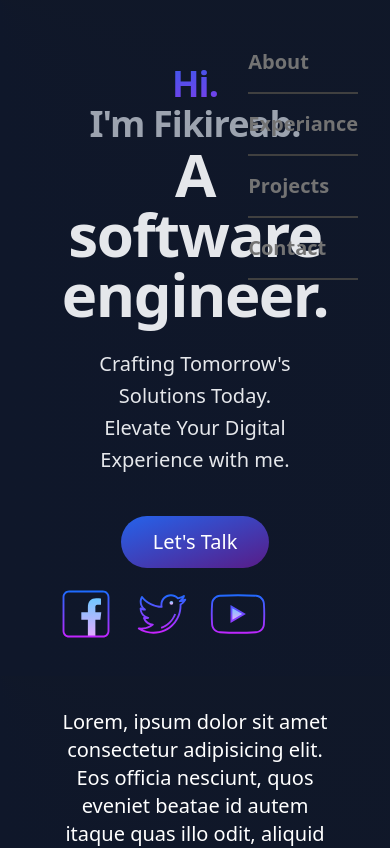
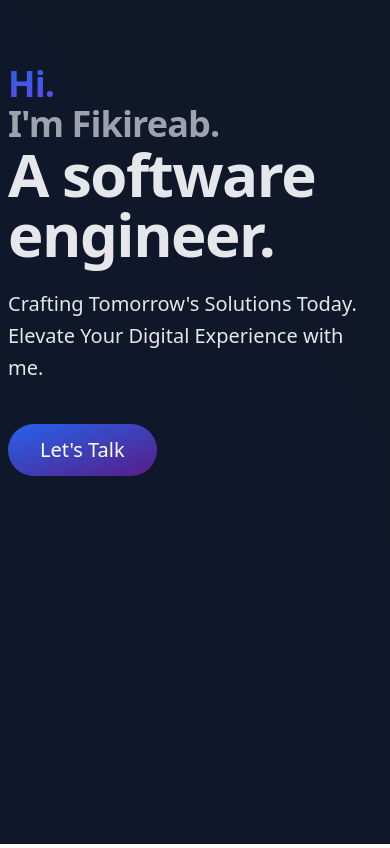
Before and after one commit to fikireab-m/personal-website, a React (Vite) app: page / in a window 390 px wide. Shown: the top 848 px of the page. Built offline with nearby package versions, Linux system fonts and the light colour scheme.

Commit message:
common sidename

```diff
--- a/src/App.tsx
+++ b/src/App.tsx
@@ -1,12 +1,9 @@
 import './App.css'
-import AboutMe from './pages/About'
-import Hero from './pages/Hero'
-const App=()=> {
+import Home from './pages/Home'
+const App = () => {
   return (
     <>
-    {/* <Header/> */}
-    <Hero/>
-    <AboutMe/>
+      <Home />
     </>
   )
 }
--- /dev/null
+++ b/src/components/SideMenu.tsx
@@ -0,0 +1,119 @@
+import { useMotionValue, motion, useSpring, useTransform } from "framer-motion";
+import { useRef } from "react";
+import Card from "../components/Card";
+export const Menu = () => {
+    return (
+      <section className="">
+        <div className="mx-auto max-w-5xl">
+          <Link
+            heading="About"
+            href="#aboutme"
+          />
+          <Link
+            heading="Experiance"
+            href="#"
+          />
+          <Link
+            heading="Projects"
+            href="#"
+          />
+          <Link
+            heading="Contact"
+            href="#"
+          />
+        </div>
+      </section>
+    );
+  };
+
+  interface LinkProps {
+    heading: string;
+    href: string;
+  }
+
+  const Link: React.FC<LinkProps> = ({ heading, href }) => {
+    const ref = useRef<HTMLAnchorElement>(null);
+
+    const x = useMotionValue(0);
+    const y = useMotionValue(0);
+
+    const mouseXSpring = useSpring(x);
+    const mouseYSpring = useSpring(y);
+
+    const top = useTransform(mouseYSpring, [0.5, -0.5], ["40%", "60%"]);
+    const right = useTransform(mouseXSpring, [0.5, -0.5], ["60%", "70%"]);
+
+    const handleMouseMove = (e: React.MouseEvent<HTMLAnchorElement, MouseEvent>) => {
+      const rect = ref.current?.getBoundingClientRect();
+
+      if (rect) {
+        const width = rect.width;
+        const height = rect.height;
+
+        const mouseX = e.clientX - rect.left;
+        const mouseY = e.clientY - rect.top;
+
+        const xPct = mouseX / width - 0.5;
+        const yPct = mouseY / height - 0.5;
+
+        x.set(xPct);
+        y.set(yPct);
+      }
+    };
+
+    return (
+      <motion.a
+        href={href}
+        ref={ref}
+        onMouseMove={handleMouseMove}
+        initial="initial"
+        whileHover="whileHover"
+        className="group relative flex items-center justify-between border-b-2 border-neutral-700 py-4 transition-colors duration-500 hover:border-neutral-50 md:py-8"
+      >
+        <motion.div
+          style={{
+            top,
+            right,
+            translateX: "-50%",
+            translateY: "-50%",
+          }}
+          variants={{
+            initial: { scale: 0 },
+            whileHover: { scale: 1 },
+          }}
+          transition={{ type: "spring" }}
+          className="absolute z-0 rounded-lg object-cover md:h-64 md:w-96"
+        >
+          <Card />
+        </motion.div>
+        <div>
+          <motion.span
+            variants={{
+              initial: { x: 0 },
+              whileHover: { x: -16 },
+            }}
+            transition={{
+              type: "spring",
+              staggerChildren: 0.075,
+              delayChildren: 0.25,
+            }}
+            className="relative z-10 block text-xl font-bold text-neutral-500 transition-colors duration-500 group-hover:text-sky-500 md:text-2xl"
+          >
+            {heading.split("").map((l, i) => (
+              <motion.span
+                variants={{
+                  initial: { x: 0 },
+                  whileHover: { x: 16 },
+                }}
+                transition={{ type: "spring" }}
+                className="inline-block"
+                key={i}
+              >
+                {l}
+              </motion.span>
+            ))}
+          </motion.span>
+        </div>
+      </motion.a>
+    );
+  };
--- a/src/pages/Hero.tsx
+++ b/src/pages/Hero.tsx
@@ -1,6 +1,3 @@
-import { useMotionValue, motion, useSpring, useTransform } from "framer-motion";
-import { useRef } from "react";
-import Card from "../components/Card";
 export default function Hero() {
   return (
     <div className="bg-[conic-gradient(at_top_left,_var(--tw-gradient-stops))] from-gray-900 via-slate-900 to-gray-900 lg:overflow-hidden lg:h-screen">
@@ -198,132 +195,8 @@ export default function Hero() {
 
             </div>
           </div>
-          <div className="col-span-1 fixed right-8" >
-            <Menu />
-          </div>
         </div>
       </div>
     </div>
   )
 }
-
-
-
-
-
-export const Menu = () => {
-  return (
-    <section className="">
-      <div className="mx-auto max-w-5xl">
-        <Link
-          heading="About"
-          href="#aboutme"
-        />
-        <Link
-          heading="Experiance"
-          href="#"
-        />
-        <Link
-          heading="Projects"
-          href="#"
-        />
-        <Link
-          heading="Contact"
-          href="#"
-        />
-      </div>
-    </section>
-  );
-};
-
-interface LinkProps {
-  heading: string;
-  href: string;
-}
-
-const Link: React.FC<LinkProps> = ({ heading, href }) => {
-  const ref = useRef<HTMLAnchorElement>(null);
-
-  const x = useMotionValue(0);
-  const y = useMotionValue(0);
-
-  const mouseXSpring = useSpring(x);
-  const mouseYSpring = useSpring(y);
-
-  const top = useTransform(mouseYSpring, [0.5, -0.5], ["40%", "60%"]);
-  const right = useTransform(mouseXSpring, [0.5, -0.5], ["60%", "70%"]);
-
-  const handleMouseMove = (e: React.MouseEvent<HTMLAnchorElement, MouseEvent>) => {
-    const rect = ref.current?.getBoundingClientRect();
-
-    if (rect) {
-      const width = rect.width;
-      const height = rect.height;
-
-      const mouseX = e.clientX - rect.left;
-      const mouseY = e.clientY - rect.top;
-
-      const xPct = mouseX / width - 0.5;
-      const yPct = mouseY / height - 0.5;
-
-      x.set(xPct);
-      y.set(yPct);
-    }
-  };
-
-  return (
-    <motion.a
-      href={href}
-      ref={ref}
-      onMouseMove={handleMouseMove}
-      initial="initial"
-      whileHover="whileHover"
-      className="group relative flex items-center justify-between border-b-2 border-neutral-700 py-4 transition-colors duration-500 hover:border-neutral-50 md:py-8"
-    >
-      <motion.div
-        style={{
-          top,
-          right,
-          translateX: "-50%",
-          translateY: "-50%",
-        }}
-        variants={{
-          initial: { scale: 0 },
-          whileHover: { scale: 1 },
-        }}
-        transition={{ type: "spring" }}
-        className="absolute z-0 rounded-lg object-cover md:h-64 md:w-96"
-      >
-        <Card />
-      </motion.div>
-      <div>
-        <motion.span
-          variants={{
-            initial: { x: 0 },
-            whileHover: { x: -16 },
-          }}
-          transition={{
-            type: "spring",
-            staggerChildren: 0.075,
-            delayChildren: 0.25,
-          }}
-          className="relative z-10 block text-xl font-bold text-neutral-500 transition-colors duration-500 group-hover:text-sky-500 md:text-2xl"
-        >
-          {heading.split("").map((l, i) => (
-            <motion.span
-              variants={{
-                initial: { x: 0 },
-                whileHover: { x: 16 },
-              }}
-              transition={{ type: "spring" }}
-              className="inline-block"
-              key={i}
-            >
-              {l}
-            </motion.span>
-          ))}
-        </motion.span>
-      </div>
-    </motion.a>
-  );
-};
--- /dev/null
+++ b/src/pages/Home.tsx
@@ -0,0 +1,27 @@
+const Home: React.FC = () => {
+    return (
+        <div className="bg-[conic-gradient(at_top_left,_var(--tw-gradient-stops))] from-gray-900 via-slate-900 to-gray-900 h-screen">
+            <div className="relative isolate lg:px-8">
+                <div className="mx-auto max-w-7xl px-2 sm:px-8 lg:px-16 py-16 text-left lg:ml-16">
+                    <h1 className="text-4xl font-bold tracking-tight text-transparent sm:text-6xl bg-gradient-to-br from-blue-600 to-purple-600" style={{ backgroundClip: "text" }}>
+                        Hi.
+                    </h1>
+                    <h1 className="text-4xl font-bold tracking-tight text-gray-400 sm:text-4xl" style={{ backgroundClip: "text" }}>
+                        I'm Fikireab.
+                    </h1>
+                    <h1 className="text-6xl lg:text-8xl xl:9xl font-bold tracking-tight text-gray-200" style={{ backgroundClip: "text" }}>
+                        A software engineer.
+                    </h1>
+                    <p className="mt-6 text-xl font-thin leading-8 text-gray-200">
+                        Crafting Tomorrow's Solutions Today.<br /> Elevate Your Digital Experience with me.
+                    </p>
+                    <button
+                        className="relative px-8 mt-10 py-2 rounded-full bg-gradient-to-br from-blue-600 to-purple-900 isolation-auto z-10 text-xl py-3 px-8 lg:px-16 rounded-full tracking-normal text-white shadow-none transform transition-all duration-500 ease-in-out hover:shadow-2xl hover:shadow-sky-500 hover:text-2xl hover:font-bold hover:tracking-widest before:absolute before:w-full before:transition-all before:duration-1000 before:hover:w-full before:-left-full before:hover:left-0 before:rounded-full before:bg-sky-500 before:-z-10 before:aspect-square before:hover:scale-150 overflow-hidden before:hover:duration-1000">
+                        Let's Talk
+                    </button>
+                </div>
+            </div>
+        </div>
+    )
+}
+export default Home
```
